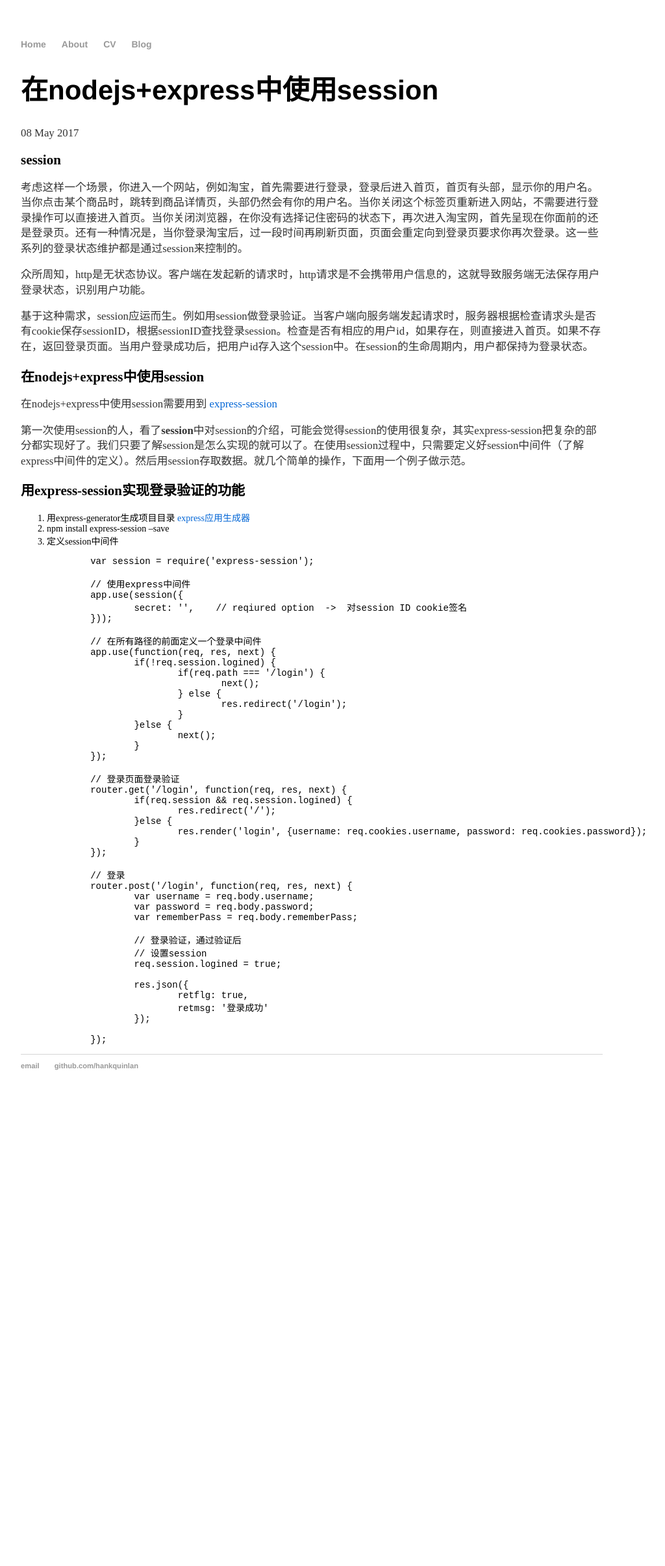
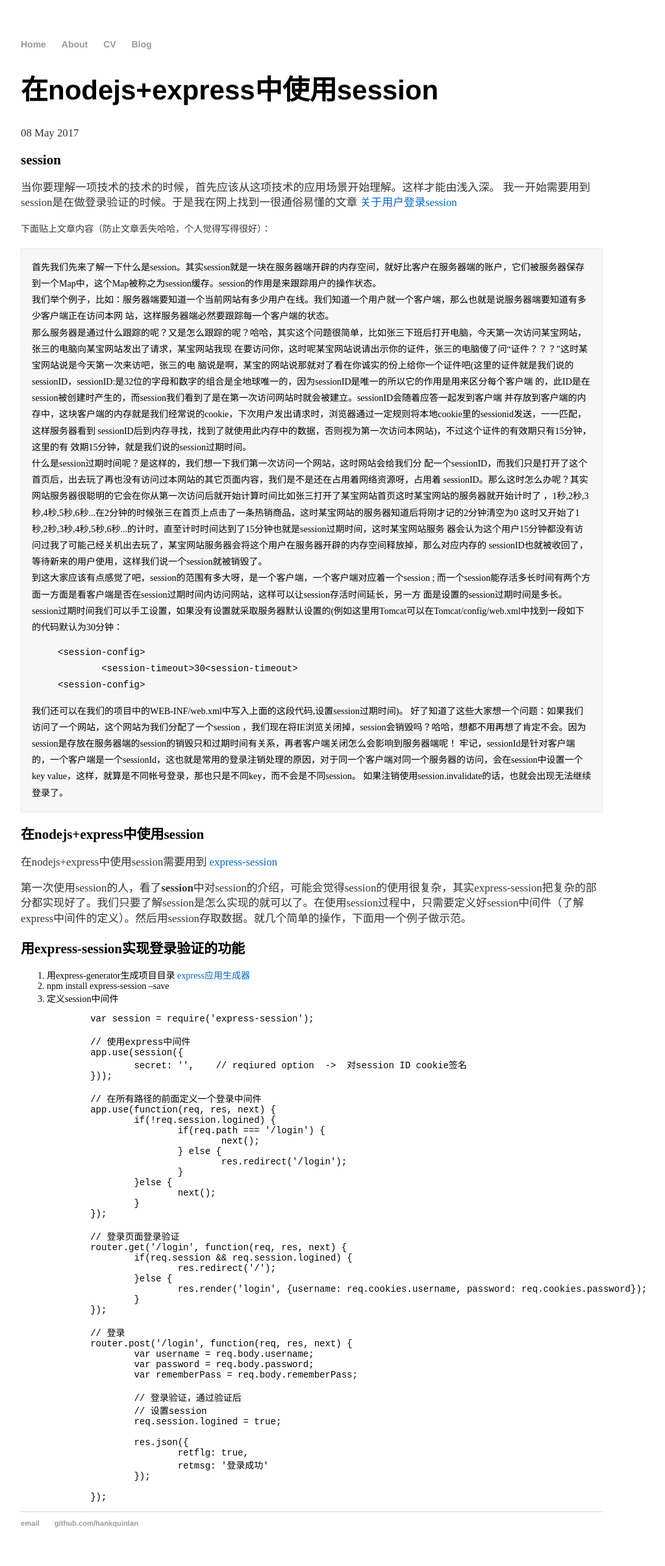
Before and after one commit to lanlan1128/lanlan1128.github.io, a Jekyll site: the page built from _posts/2017-05-15-about-session.md, in a window 1280 px wide. Shown: the whole page at 65% size, without its empty margins (160-1184 px from the left). Built offline with Jekyll 4.4.1, drawn with Linux system fonts in a browser that asks for light colours; before the commit the page ends 1706 px from its top, so only the background shows below that.

Commit message:
modified session blog and add svn blog

```diff
--- a/_posts/2017-05-15-about-session.md
+++ b/_posts/2017-05-15-about-session.md
@@ -5,17 +5,33 @@ date: 2017-05-08
 ---
 
 ## session
-<p>
-考虑这样一个场景，你进入一个网站，例如淘宝，首先需要进行登录，登录后进入首页，首页有头部，显示你的用户名。当你点击某个商品时，跳转到商品详情页，头部仍然会有你的用户名。当你关闭这个标签页重新进入网站，不需要进行登录操作可以直接进入首页。当你关闭浏览器，在你没有选择记住密码的状态下，再次进入淘宝网，首先呈现在你面前的还是登录页。还有一种情况是，当你登录淘宝后，过一段时间再刷新页面，页面会重定向到登录页要求你再次登录。这一些系列的登录状态维护都是通过session来控制的。
-</p>
+当你要理解一项技术的技术的时候，首先应该从这项技术的应用场景开始理解。这样才能由浅入深。
+我一开始需要用到session是在做登录验证的时候。于是我在网上找到一很通俗易懂的文章 [关于用户登录session](http://blog.csdn.net/u013865275/article/details/51159102)<br />
 
-<p>
-众所周知，http是无状态协议。客户端在发起新的请求时，http请求是不会携带用户信息的，这就导致服务端无法保存用户登录状态，识别用户功能。
-</p>
+<span class="tip-s">下面贴上文章内容（防止文章丢失哈哈，个人觉得写得很好）：</span>
+<div class="content">
+ 首先我们先来了解一下什么是session。其实session就是一块在服务器端开辟的内存空间，就好比客户在服务器端的账户，它们被服务器保存到一个Map中，这个Map被称之为session缓存。session的作用是来跟踪用户的操作状态。
+<br>
+我们举个例子，比如：服务器端要知道一个当前网站有多少用户在线。我们知道一个用户就一个客户端，那么也就是说服务器端要知道有多少客户端正在访问本网 站，这样服务器端必然要跟踪每一个客户端的状态。
+<br>
+那么服务器是通过什么跟踪的呢？又是怎么跟踪的呢？哈哈，其实这个问题很简单，比如张三下班后打开电脑，今天第一次访问某宝网站，张三的电脑向某宝网站发出了请求，某宝网站我现 在要访问你，这时呢某宝网站说请出示你的证件，张三的电脑傻了问“证件？？？”这时某宝网站说是今天第一次来访吧，张三的电 脑说是啊，某宝的网站说那就对了看在你诚实的份上给你一个证件吧(这里的证件就是我们说的 sessionID，sessionID:是32位的字母和数字的组合是全地球唯一的，因为sessionID是唯一的所以它的作用是用来区分每个客户端 的，此ID是在session被创建时产生的，而session我们看到了是在第一次访问网站时就会被建立。sessionID会随着应答一起发到客户端 并存放到客户端的内存中，这块客户端的内存就是我们经常说的cookie，下次用户发出请求时，浏览器通过一定规则将本地cookie里的sessionid发送，一一匹配，这样服务器看到 sessionID后到内存寻找，找到了就使用此内存中的数据，否则视为第一次访问本网站)，不过这个证件的有效期只有15分钟，这里的有 效期15分钟，就是我们说的session过期时间。
+<br>
+什么是session过期时间呢？是这样的，我们想一下我们第一次访问一个网站，这时网站会给我们分 配一个sessionID，而我们只是打开了这个首页后，出去玩了再也没有访问过本网站的其它页面内容，我们是不是还在占用着网络资源呀，占用着 sessionID。那么这时怎么办呢？其实网站服务器很聪明的它会在你从第一次访问后就开始计算时间比如张三打开了某宝网站首页这时某宝网站的服务器就开始计时了 ，1秒,2秒,3秒,4秒,5秒,6秒...在2分钟的时候张三在首页上点击了一条热销商品，这时某宝网站的服务器知道后将刚才记的2分钟清空为0 这时又开始了1秒,2秒,3秒,4秒,5秒,6秒...的计时，直至计时时间达到了15分钟也就是session过期时间，这时某宝网站服务 器会认为这个用户15分钟都没有访问过我了可能己经关机出去玩了，某宝网站服务器会将这个用户在服务器开辟的内存空间释放掉，那么对应内存的 sessionID也就被收回了，等待新来的用户使用，这样我们说一个session就被销毁了。
+<br>
+到这大家应该有点感觉了吧，session的范围有多大呀，是一个客户端，一个客户端对应着一个session ; 而一个session能存活多长时间有两个方面一方面是看客户端是否在session过期时间内访问网站，这样可以让session存活时间延长，另一方 面是设置的session过期时间是多长。session过期时间我们可以手工设置，如果没有设置就采取服务器默认设置的(例如这里用Tomcat可以在Tomcat/config/web.xml中找到一段如下的代码默认为30分钟：
 
-<p>
-基于这种需求，session应运而生。例如用session做登录验证。当客户端向服务端发起请求时，服务器根据检查请求头是否有cookie保存sessionID，根据sessionID查找登录session。检查是否有相应的用户id，如果存在，则直接进入首页。如果不存在，返回登录页面。当用户登录成功后，把用户id存入这个session中。在session的生命周期内，用户都保持为登录状态。
-</p>
+{% highlight bash %}
+<session-config>
+        <session-timeout>30<session-timeout>
+<session-config>
+{% endhighlight %}
+
+我们还可以在我们的项目中的WEB-INF/web.xml中写入上面的这段代码,设置session过期时间)。
+好了知道了这些大家想一个问题：如果我们访问了一个网站，这个网站为我们分配了一个session ，我们现在将IE浏览关闭掉，session会销毁吗？哈哈，想都不用再想了肯定不会。因为session是存放在服务器端的session的销毁只和过期时间有关系，再者客户端关闭怎么会影响到服务器端呢！
+牢记，sessionId是针对客户端的，一个客户端是一个sessionId，这也就是常用的登录注销处理的原因，对于同一个客户端对同一个服务器的访问，会在session中设置一个key value，这样，就算是不同帐号登录，那也只是不同key，而不会是不同session。
+如果注销使用session.invalidate的话，也就会出现无法继续登录了。
+</div>
+
 
 ## 在nodejs+express中使用session
 
--- a/css/main.css
+++ b/css/main.css
@@ -46,3 +46,18 @@ ul.posts li {
     list-style: none;
     margin-bottom: 10px;
 }
+.img-m {
+    width: 20%;
+    min-width: 600px;
+    max-width: 800px;
+}
+.tip-s {
+    font-size: 14px;
+}
+.content {
+    background: #f7f7f7;
+    font-size: 14px;
+    padding: 16px;
+    border: 1px solid #E6E8E9;
+    line-height: 1.8;
+}
```
Also changed, not shown: _posts/2017-05-17-window-svn.md (added, +43 -0 lines), images/post1_img4.png (added), images/post1_img5.png (added), images/post1_img6.png (added), images/post1_img7.png (added).
